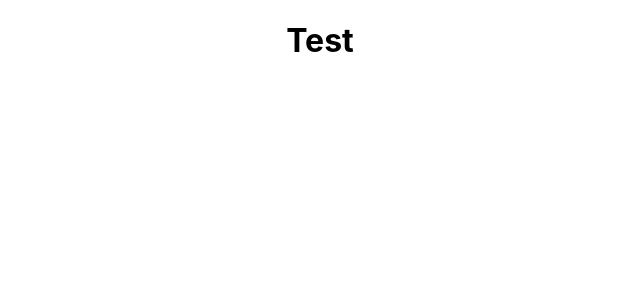
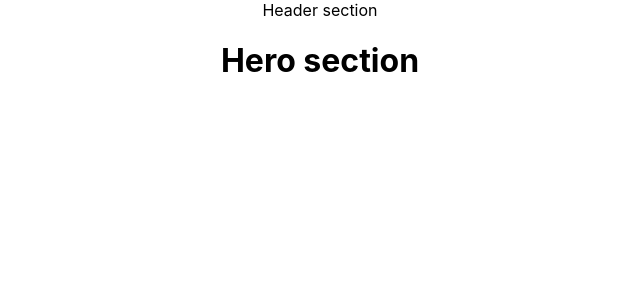
Before and after one commit to leenock/driver-app-crm, a React (Create React App) app in the folder frontend-side/: page / in a window 1280 px wide. Shown: the top 300 px of the page, without its empty margins (320-960 px from the left). Built offline with nearby package versions, Linux system fonts and the light colour scheme.

Commit message:
landing page commits

```diff
--- a/frontend-side/package.json
+++ b/frontend-side/package.json
@@ -8,6 +8,7 @@
     "@testing-library/user-event": "^13.5.0",
     "react": "^18.3.1",
     "react-dom": "^18.3.1",
+    "react-router-dom": "^6.23.1",
     "react-scripts": "5.0.1",
     "web-vitals": "^2.1.4"
   },
--- a/frontend-side/src/App.js
+++ b/frontend-side/src/App.js
@@ -1,10 +1,15 @@
 import './App.css';
-
+import React from "react";
+import Header from './components/Header/Header';
+import Landingpage from './components/Landingpage';
 function App() {
-
   return (
     <div className="App">
-      <h1>Test</h1>
+       <div>
+        <Header />
+        <Landingpage />
+       </div>
+
     </div>
   );
 }
--- /dev/null
+++ b/frontend-side/src/components/Header/Header.jsx
@@ -0,0 +1,9 @@
+import React from 'react'
+
+const Header = () => {
+  return (
+    <div>Header section</div>
+  )
+}
+
+export default Header
--- /dev/null
+++ b/frontend-side/src/components/Hero/Hero.jsx
@@ -0,0 +1,9 @@
+import React from 'react'
+
+const Hero = () => {
+  return (
+    <h1>Hero section</h1>
+  )
+}
+
+export default Hero
--- /dev/null
+++ b/frontend-side/src/components/Landingpage/index.jsx
@@ -0,0 +1,12 @@
+import React from 'react'
+import Hero from '../Hero/Hero'
+
+const Landingpage = () => {
+  return (
+    <>
+    <Hero />
+    </>
+  )
+}
+
+export default Landingpage
```
Also changed, not shown: frontend-side/src/components/Header/header.css (added), frontend-side/src/components/Hero/hero.css (added), 1 other file (tests, documents, lock files or other folders).
